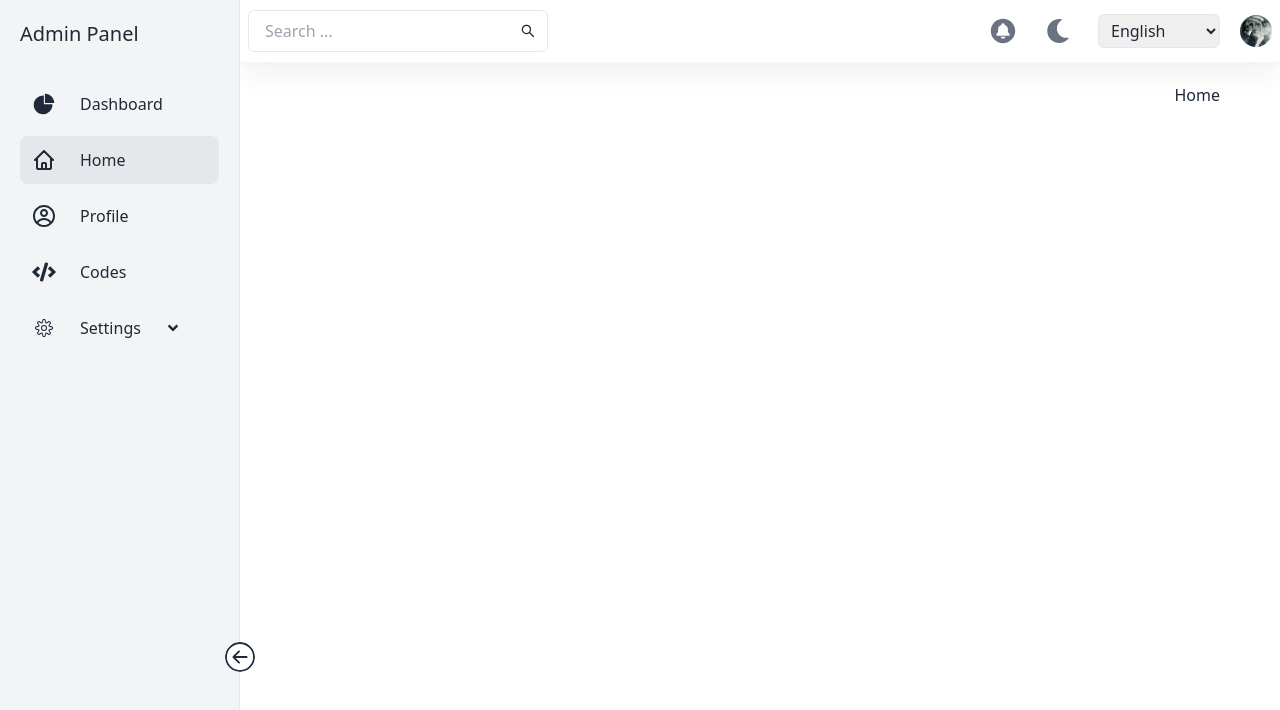
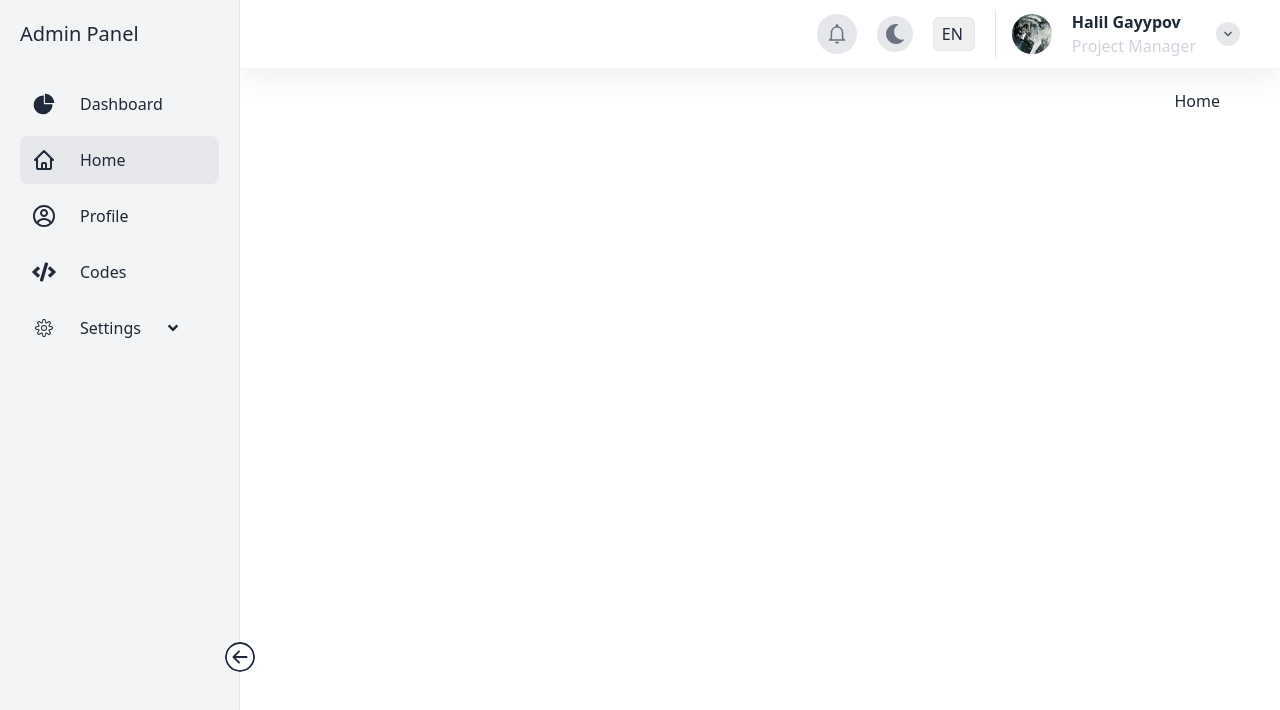
Before and after one commit to Halil777/admin-panel-tailwindcss, a React (Vite) app: page / in a window 1280 px wide. Shown: the top 710 px of the page. Built offline with nearby package versions, Linux system fonts and the light colour scheme.

Commit message:
recoding header component

```diff
--- a/src/components/common/theme/ThemeToggle.tsx
+++ b/src/components/common/theme/ThemeToggle.tsx
@@ -14,16 +14,16 @@ const Toggle: React.FC<ToggleProps> = () => {
   const { theme, setTheme } = context;
 
   return (
-    <div className="transition ease-in-out duration-500 rounded-full p-2">
+    <div className="transition ease-in-out duration-500 rounded-full p-2 bg-gray-200">
       {theme === "dark" ? (
         <FaSun
           onClick={() => setTheme(theme === "dark" ? "light" : "dark")}
-          className="text-gray-500 text-2xl dark:text-gray-400 cursor-pointer"
+          className="text-gray-500 text-xl dark:text-gray-400 cursor-pointer"
         />
       ) : (
         <FaMoon
           onClick={() => setTheme(theme === "dark" ? "light" : "dark")}
-          className="text-gray-500 text-2xl dark:text-gray-400 cursor-pointer"
+          className="text-gray-500 text-xl dark:text-gray-400 cursor-pointer"
         />
       )}
     </div>
--- a/src/components/language/Language.tsx
+++ b/src/components/language/Language.tsx
@@ -9,24 +9,16 @@ const Language: FC = () => {
   };
 
   return (
-    <div className="flex items-center space-x-2">
+    <div className="flex items-center space-x-2 relative">
       <select
         id="languageSelect"
-        className="px-2 py-1 border rounded-md outline-none cursor-pointer"
+        className="px-2 py-1 border rounded-md outline-none cursor-pointer appearance-none"
         onChange={(e) => changeLanguage(e.target.value)}
         value={i18n.language}
       >
-        <option value="en">
-          <div className="flex items-center space-x-10">
-            English <img src="./us.svg" alt="" />
-          </div>
-        </option>
-        <option value="ru">
-          Русский <img src="./ru.svg" alt="" />
-        </option>
-        <option value="tm">
-          Türkmençe <img src="./uk.svg" alt="" />
-        </option>
+        <option value="en">EN</option>
+        <option value="ru">Ру</option>
+        <option value="tm">TM</option>
       </select>
     </div>
   );
--- a/src/components/layout/navbar/Navbar.tsx
+++ b/src/components/layout/navbar/Navbar.tsx
@@ -2,13 +2,13 @@ import { FC } from "react";
 import Toggle from "../../common/theme/ThemeToggle";
 import Notification from "../../notification/Notification";
 import Profile from "../../profile/Profile";
-import BaseSearch from "../../common/search/BaseSearch";
+// import BaseSearch from "../../common/search/BaseSearch";
 import Language from "../../language/Language";
 
 const Navbar: FC = () => {
   return (
-    <nav className="flex items-center justify-between bg-white border-gray-200 px-2 py-2.5 shadow-xl shadow-gray-100 border-b border-b-gray-100  dark:bg-gray-800 dark:shadow-2xl">
-      <BaseSearch />
+    <nav className="flex items-center justify-end bg-white border-gray-200 px-10 py-2.5 shadow-xl shadow-gray-100 border-b border-b-gray-100  dark:bg-gray-800 dark:shadow-2xl">
+      {/* <BaseSearch /> */}
       <div className="flex   gap-5 items-center">
         <Notification />
         <Toggle />
--- a/src/components/notification/Notification.tsx
+++ b/src/components/notification/Notification.tsx
@@ -1,10 +1,10 @@
 import { FC } from "react";
-import { IoNotificationsCircleSharp } from "react-icons/io5";
+import { IoMdNotificationsOutline } from "react-icons/io";
 
 const Notification: FC = () => {
   return (
-    <div>
-      <IoNotificationsCircleSharp className="text-gray-500 text-3xl dark:text-gray-400 cursor-pointer" />
+    <div className="bg-gray-200 rounded-full p-2">
+      <IoMdNotificationsOutline className="text-gray-500 text-2xl dark:text-gray-400 cursor-pointer" />
     </div>
   );
 };
--- a/src/components/profile/Profile.tsx
+++ b/src/components/profile/Profile.tsx
@@ -1,15 +1,53 @@
-import { FC } from "react";
+import { FC, useState } from "react";
+import { FaChevronDown } from "react-icons/fa";
+import { MdKeyboardArrowUp } from "react-icons/md";
 
 const Profile: FC = () => {
+  const [isDropdownOpen, setDropdownOpen] = useState(false);
+
+  const toggleDropdown = () => {
+    setDropdownOpen(!isDropdownOpen);
+  };
+
   return (
-    <div className="flex items-center space-x-4">
-      <div className="h-8 w-8 cursor-pointer rounded-full overflow-hidden">
-        <img
-          className="h-full w-full object-cover"
-          src="./images/avatar.jpg"
-          alt="User Avatar"
-        />
+    <div className="relative">
+      <div className="flex gap-4">
+        <div className="h-12 p-0.4 bg-gray-300 border-r"></div>
+        <div
+          className="flex gap-5 cursor-pointer items-center"
+          onClick={toggleDropdown}
+        >
+          <img
+            className="h-10 w-10 object-cover rounded-full"
+            src="./images/avatar.jpg"
+            alt="User Avatar"
+          />
+          <div className="flex flex-col">
+            <label className="font-bold dark:text-white">Halil Gayypov</label>
+            <label className="text-gray-300">Project Manager</label>
+          </div>
+          <div className="flex items-center p-2 justify-center w-6 h-6 rounded-full bg-gray-200">
+            {isDropdownOpen ? (
+              <MdKeyboardArrowUp className="text-gray-600 " />
+            ) : (
+              <FaChevronDown className="text-gray-600" />
+            )}
+          </div>
+        </div>
       </div>
+
+      {isDropdownOpen && (
+        <div className="absolute top-full right-0 mt-2 bg-white border border-gray-300 rounded shadow-lg">
+          <div className="p-4">
+            <p className="text-gray-800">First Name Last Name</p>
+            <p className="text-gray-500">Project Manager</p>
+            <button className="text-blue-500 hover:underline">
+              Edit Profile
+            </button>
+            <button className="text-red-500 hover:underline">Logout</button>
+          </div>
+        </div>
+      )}
     </div>
   );
 };
--- a/src/components/services/code/CodesTable.tsx
+++ b/src/components/services/code/CodesTable.tsx
@@ -84,7 +84,7 @@ const CodesTable: React.FC<TableProps> = ({
         </span>
         <button
           type="button"
-          className="py-2 px-4 rounded border-gray-400 text-gray-400"
+          className="py-2 px-4 rounded border border-gray-400 text-gray-400 dark:text-white dark:border-white"
           onClick={() => navigate("/add-code")}
         >
           + Add Test
```
